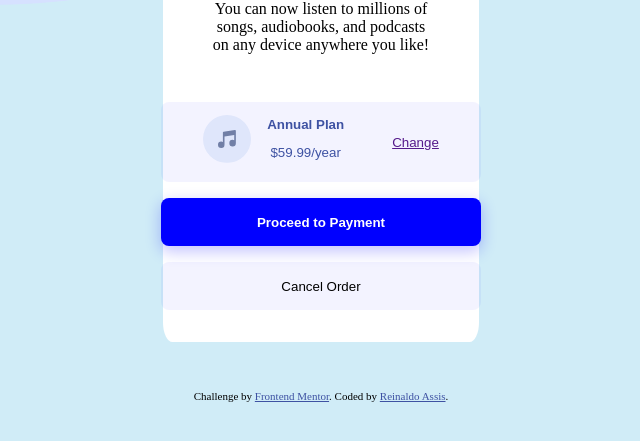
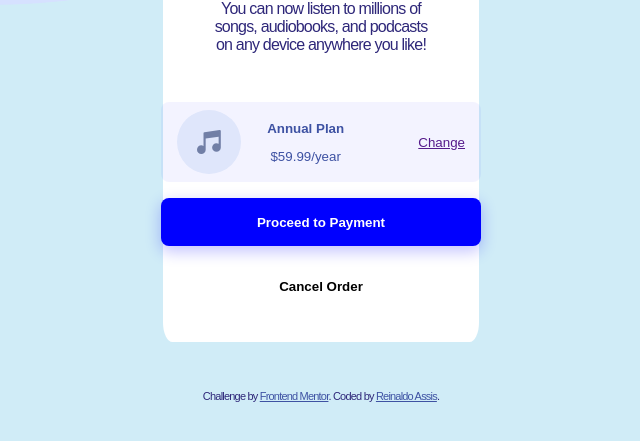
Before and after one commit to reinaldoams/OrderSummary-Challenge, a plain HTML site: page index.html in a window 1280 px wide. Shown: the part 383-824 px from the top of the page, without its empty margins (319-959 px from the left). Drawn offline with Linux system fonts and the light colour scheme.

Commit message:
second commit

```diff
--- a/index.html
+++ b/index.html
@@ -26,7 +26,7 @@
 
 <body>
   <div class='container'>
-    <img src="/images/illustration-hero.svg" alt="">
+    <img src="./images/illustration-hero.svg" alt="">
     <div class='text'>
       <h1>Order Summary</h1>
       You can now listen to millions of songs, audiobooks, and podcasts on any
@@ -34,7 +34,7 @@
     </div>
     <section class="buttons">
       <button class='plan'>
-        <img src="/images/icon-music.svg" alt="">
+        <img src="./images/icon-music.svg" alt="">
         <span class='button1'>
           <p><b>Annual Plan</b></p>
           <p>$59.99/year</p>
--- a/styles.css
+++ b/styles.css
@@ -1,13 +1,18 @@
 body {
-    background-image: url(/images/pattern-background-desktop.svg);
+    background-image: url(./images/pattern-background-desktop.svg);
     background-repeat: no-repeat;
     background-size:contain;
     background-position:top;
     background-color: rgba(135, 207, 235, 0.39);
+    color: rgb(46, 39, 121);
+    font-family:sans-serif;
+    letter-spacing: -0.05rem;
 }
 
 button img {
-    padding: 0.7rem 0;
+    padding: 2rem 1;
+    min-height: 4rem;
+    max-height: 4rem;
 }
 
 .container img {
@@ -34,7 +39,7 @@ button img {
 .proceed {
     background-color: blue;
     color: white;
-    font-weight:bold;
+    font-weight: bold;
     min-height: 3rem;
     max-height: 3rem;
     box-shadow: 0 5px 15px 1px rgba(0, 0, 255, 0.226);
@@ -44,7 +49,8 @@ button img {
 .cancel {
     min-height: 3rem;
     max-height: 3rem;
-    background-color: rgba(0, 0, 255, 0.048);
+    background: none;
+    font-weight: bold;
 }
 
 .plan {
@@ -74,13 +80,17 @@ button img {
 }
 
 .plan {
+    display: flex;
+    justify-content: space-between;
+    align-items: center;
     min-height: 5rem;
     max-height: 5rem;
+    padding: 0 1rem;
 }
 
 .button1 {
     text-align: center;
-    margin-left: 1rem;
+    margin-left: 0;
     margin-right: 3rem;
 }
 
```
